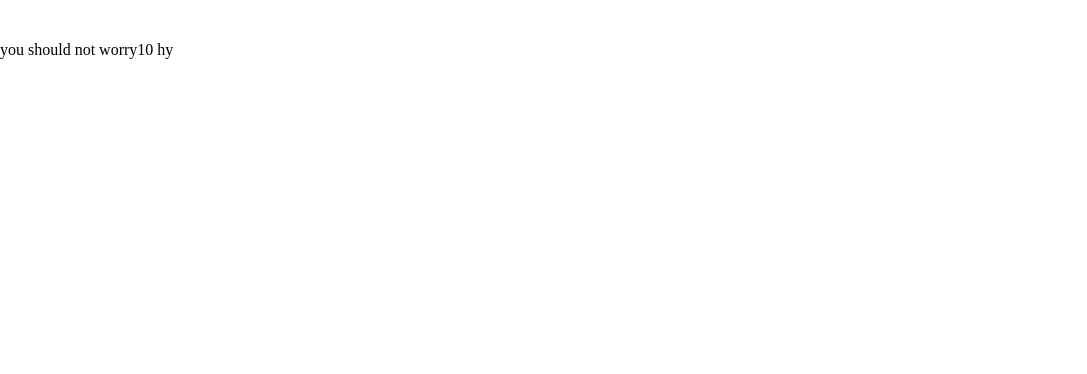
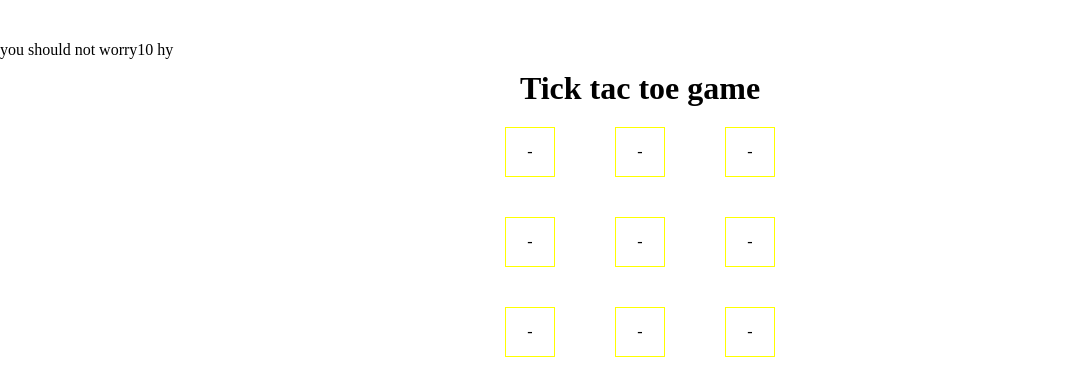
Before and after one commit to sahebraojadhav/25-Reactjs-mini-projects, a React (Vite) app: page / in a window 1280 px wide. Shown: the part 4513-4887 px from the top of the page, without its empty margins (0-1087 px from the left). Before the commit the page ends 4583 px from the top, so only its background shows below. Built offline with nearby package versions, Linux system fonts and the light colour scheme; no server answers.

Commit message:
created tick-tac-toe without any help

```diff
--- a/package.json
+++ b/package.json
@@ -10,6 +10,7 @@
     "preview": "vite preview"
   },
   "dependencies": {
+    "axios": "^1.7.1",
     "react": "^18.2.0",
     "react-dom": "^18.2.0"
   },
--- a/src/App.jsx
+++ b/src/App.jsx
@@ -21,6 +21,7 @@ import DragAndDropCustomImplementation from './components/14.DragAndDrop'
 import FileStructure from './components/15.folder-structure/components/FileStructure'
 import Application from './components/14..drag-and-drop'
 import Practise from './components/16.practise/Practise'
+import TickTacToe from './components/17.tic-tac-toe/TickTacToe'
 function App() {
 
   return (
@@ -44,6 +45,7 @@ function App() {
         <FileStructure/>
         <Application/>
         <Practise/>
+        <TickTacToe/>
     </>
   )
 }
--- a/src/components/16.practise/Practise.jsx
+++ b/src/components/16.practise/Practise.jsx
@@ -1,6 +1,19 @@
-import React, { useState } from 'react'
+import React, { useEffect, useState } from 'react'
+
+import { fetchDataFromApi } from './api';
 
 function Practise() {
+
+  useEffect(()=>{
+    apiTesting()
+  },[])
+
+  const apiTesting=()=>{
+    fetchDataFromApi('./movie/popular').
+    then((res)=>{
+       console.log(res);
+    })
+  }
 
     const[previous,setPrevious]=useState('hello chai pello');
     const arr=[10,20,30];
--- /dev/null
+++ b/src/components/16.practise/api.js
@@ -0,0 +1,23 @@
+import axios from 'axios'
+
+const BASE_URL="https://api.themovedb.org/3"
+
+const TMDB_TOKEN="eyJhbGciOiJIUzI1NiJ9.eyJhdWQiOiJjNmU5MzM1Yjg5Y2E3NWE3MGJjY2UxYzcyYmZkMDQ4ZCIsInN1YiI6IjYzYmVkN2FiODU4Njc4MDBmMDhjZjI3NiIsInNjb3BlcyI6WyJhcGlfcmVhZCJdLCJ2ZXJzaW9uIjoxfQ.sQHes_rn51wewxY_7nZLxGssnd67J8ieiLOIo2Bg_FI"
+
+const headers={
+    Authorization:"bearer " + TMDB_TOKEN,
+};
+
+export const fetchDataFromApi=async(url,params)=>{
+    try{
+        const {data}=await axios.get(BASE_URL + url,{
+            headers,
+            params,
+        });
+        return data;
+    }
+    catch(err){
+        return err;
+        console.log(err)
+    }
+}
--- /dev/null
+++ b/src/components/17.tic-tac-toe/DrawGrid.jsx
@@ -0,0 +1,30 @@
+import React from 'react'
+
+function DrawGrid({grid,handleClick,checkWinnerOfGame}) {
+
+    console.log(grid);
+    console.log(grid[2][2])
+
+  return (
+    <div className="board">
+        {
+            grid.map((row,rowIndex)=>(
+                <div className="row" key={rowIndex}>
+                    {
+                        row.map((cell,cellIdx)=>(
+                            <div className='cell'
+                              key={cellIdx}
+                              onClick={(e)=>{handleClick(cellIdx,rowIndex),checkWinnerOfGame(),console.log(e)}}
+                            >
+                             {cell}
+                            </div>
+                        ))
+                    }
+                </div>
+            ))
+        }
+    </div>
+  )
+}
+
+export default DrawGrid
--- /dev/null
+++ b/src/components/17.tic-tac-toe/TickTacToe.jsx
@@ -0,0 +1,63 @@
+import React, { useState } from 'react'
+import DrawGrid from './DrawGrid.jsx';
+import './tick-tac-toe.css'
+
+function TickTacToe() {
+    const[currentPlayer,setCurrentPlayer]=useState('X');
+    const[checkWinner,setCheckWinner]=useState(false);
+    const[winner,setWinner]=useState(null);
+    const[grid,setGrid]=useState([
+                                ['-','-','-'],
+                                ['-','-','-'],
+                                ['-','-','-']
+                            ]);
+
+    const handleClick=(inputVal,rowIdx)=>{
+        setCurrentPlayer(currentPlayer==='X'?'O':'X')
+        if(grid[rowIdx][inputVal]==='-')
+        setGrid([...grid],grid[rowIdx][inputVal]=currentPlayer);
+        console.log(inputVal,rowIdx)
+    }
+
+    const checkWinnerOfGame=()=>{
+      console.log("this fuction is working fine")
+      if(grid[0][0]!=='-' && grid[0][0]===grid[1][1] && grid[1][1]===grid[2][2]){
+        console.log("winner found");
+        setCheckWinner(true)
+      }
+      else if(grid[0][0]!=='-' && grid[0][0]===grid[1][0] && grid[1][0]===grid[2][0]){
+        console.log("winner found");
+        setCheckWinner(true)
+      }
+      else if(grid[0][0]!=='-' && grid[0][0]===grid[0][1] && grid[0][1]===grid[0][2]){
+        console.log("winner found");
+        setCheckWinner(true)
+      }
+      else if(grid[2][0]!=='-' && grid[2][0]===grid[1][1] && grid[1][1]===grid[0][2]){
+        console.log("winner found");
+        setCheckWinner(true)
+      }
+      else if(grid[1][0]!=='-' && grid[1][0]===grid[1][1] && grid[1][1]===grid[1][2]){
+        console.log("winner found");
+        setCheckWinner(true)
+      }
+
+      else if(grid[2][0]!=='-' && grid[2][0]===grid[2][1] && grid[2][1]===grid[2][2]){
+        console.log("winner found");
+        setCheckWinner(true)
+      }
+    }
+
+    return (
+    <>
+    <h1>Tick tac toe game</h1>
+    <DrawGrid grid={grid} handleClick={handleClick} checkWinnerOfGame={checkWinnerOfGame}/>
+        {
+          checkWinner ? <h2>winner is {currentPlayer === 'X' ? 'O' :'X'} </h2>: null
+        }
+
+    </>
+  )
+}
+
+export default TickTacToe;
--- /dev/null
+++ b/src/components/17.tic-tac-toe/tick-tac-toe.css
@@ -0,0 +1,16 @@
+.row{
+    display: flex;
+    align-items: center;
+    justify-content: center;
+    gap: 20px;
+}
+
+.cell{
+    display: flex;
+    align-items: center;
+    justify-content: center;
+    height: 50px;
+    width: 50px;
+    border: 1px solid yellow;
+    margin: 20px;
+}
```
Also changed, not shown: 1 other file (tests, documents, lock files or other folders).
